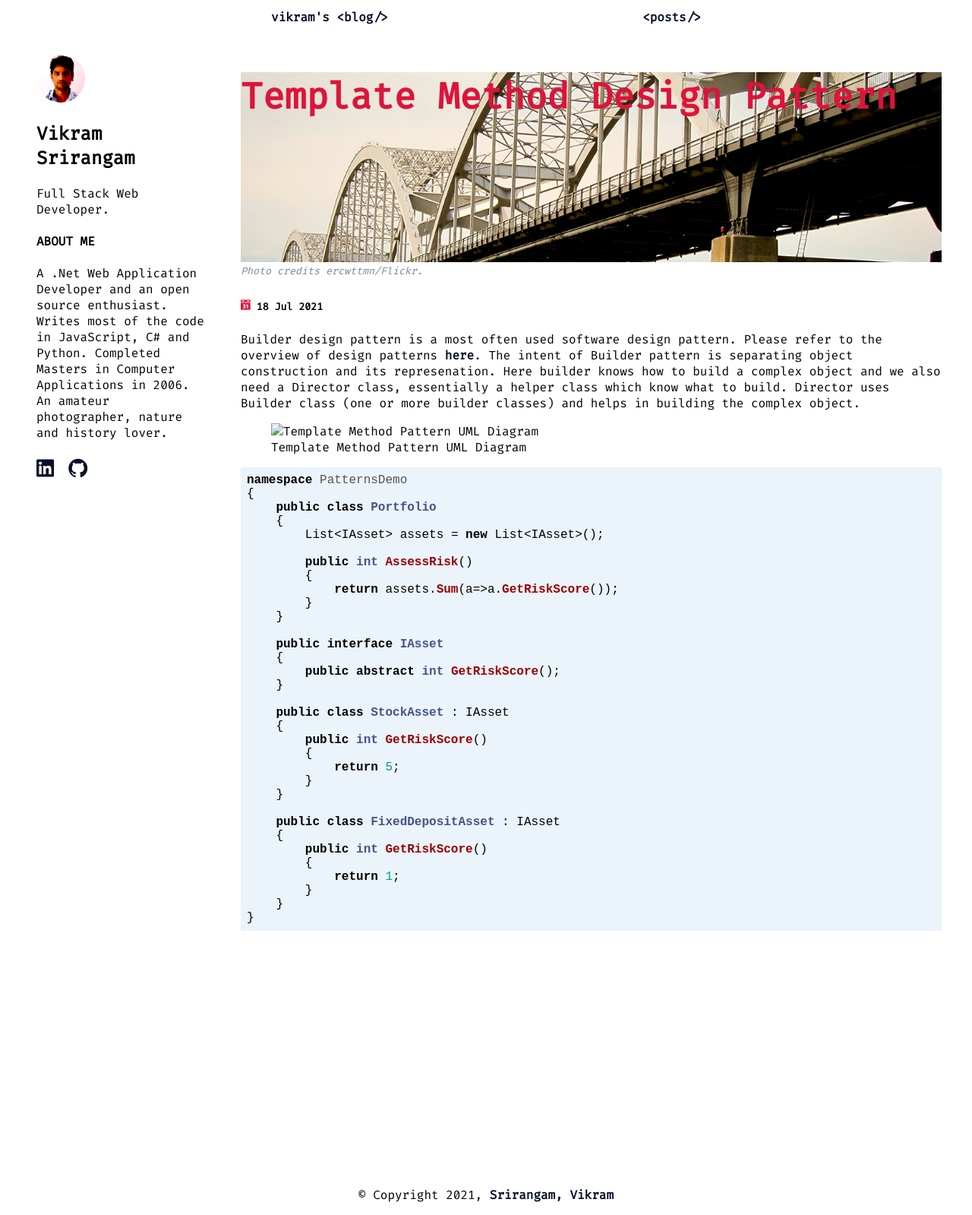
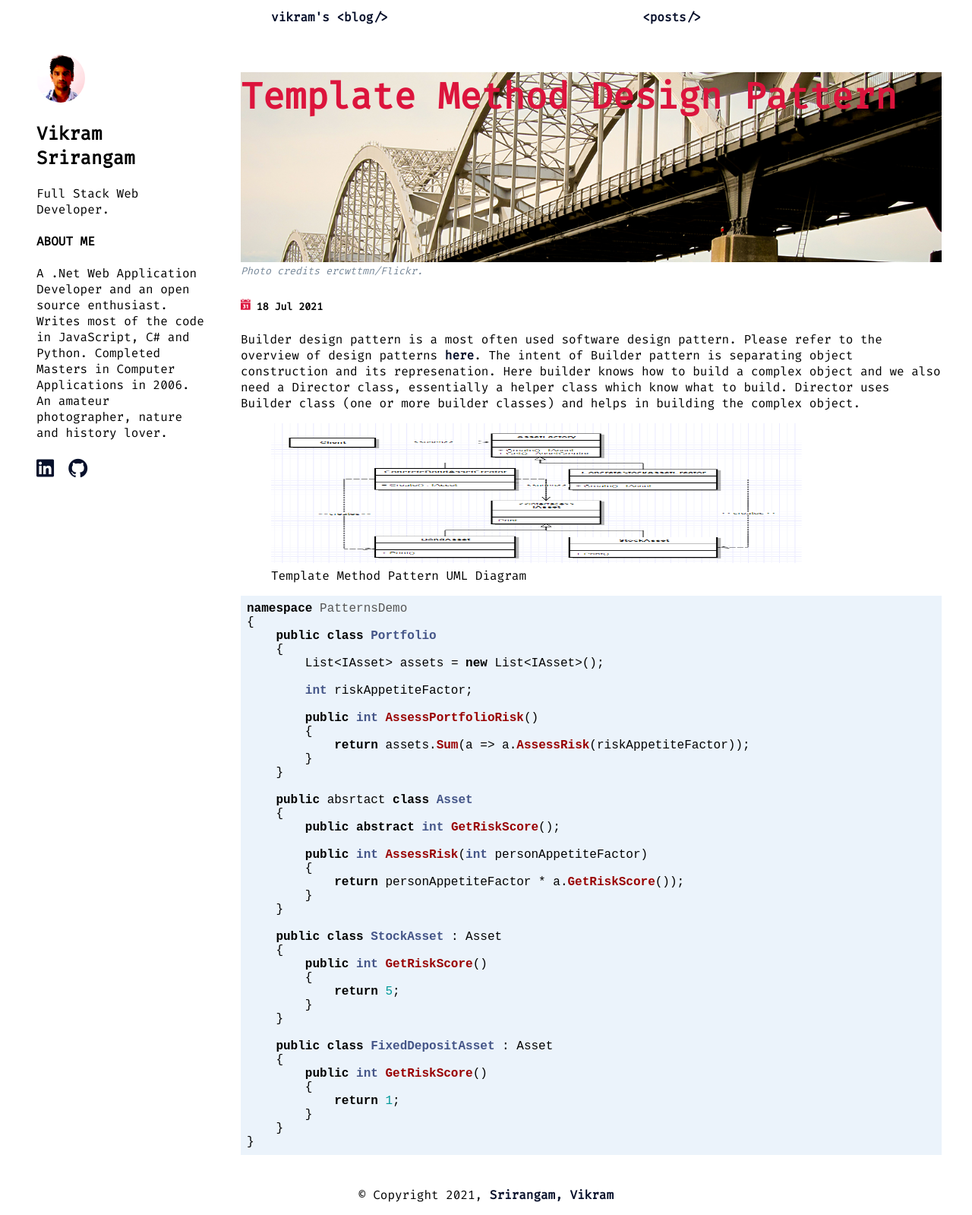
Before and after one commit to srirangamv/srirangamv.github.io, a Jekyll site: the page built from _posts/2021-07-18-templatemethod-design-pattern.md, in a window 1280 px wide. Shown: the whole page at 76% size. Built offline with Jekyll 4.4.1, drawn with Linux system fonts in a browser that asks for light colours.

Commit message:
correcting post

```diff
--- a/_posts/2021-07-18-templatemethod-design-pattern.md
+++ b/_posts/2021-07-18-templatemethod-design-pattern.md
@@ -24,18 +24,25 @@
     {
         List<IAsset> assets = new List<IAsset>();
 
-        public int AssessRisk()
+        int riskAppetiteFactor;
+
+        public int AssessPortfolioRisk()
         {
-            return assets.Sum(a=>a.GetRiskScore());
+            return assets.Sum(a => a.AssessRisk(riskAppetiteFactor));
         }
     }
 
-    public interface IAsset
+    public absrtact class Asset
     {
         public abstract int GetRiskScore();
+
+        public int AssessRisk(int personAppetiteFactor)
+        {
+            return personAppetiteFactor * a.GetRiskScore());
+        }
     }
 
-    public class StockAsset : IAsset
+    public class StockAsset : Asset
     {
         public int GetRiskScore()
         {
@@ -43,7 +50,7 @@
         }
     }
 
-    public class FixedDepositAsset : IAsset
+    public class FixedDepositAsset : Asset
     {
         public int GetRiskScore()
         {
```
Also changed, not shown: images/BridgePattern.png (added), images/ObserverPattern.png (added), images/StrategyPattern.png (added), images/TemplatemethodPattern.png (added).
